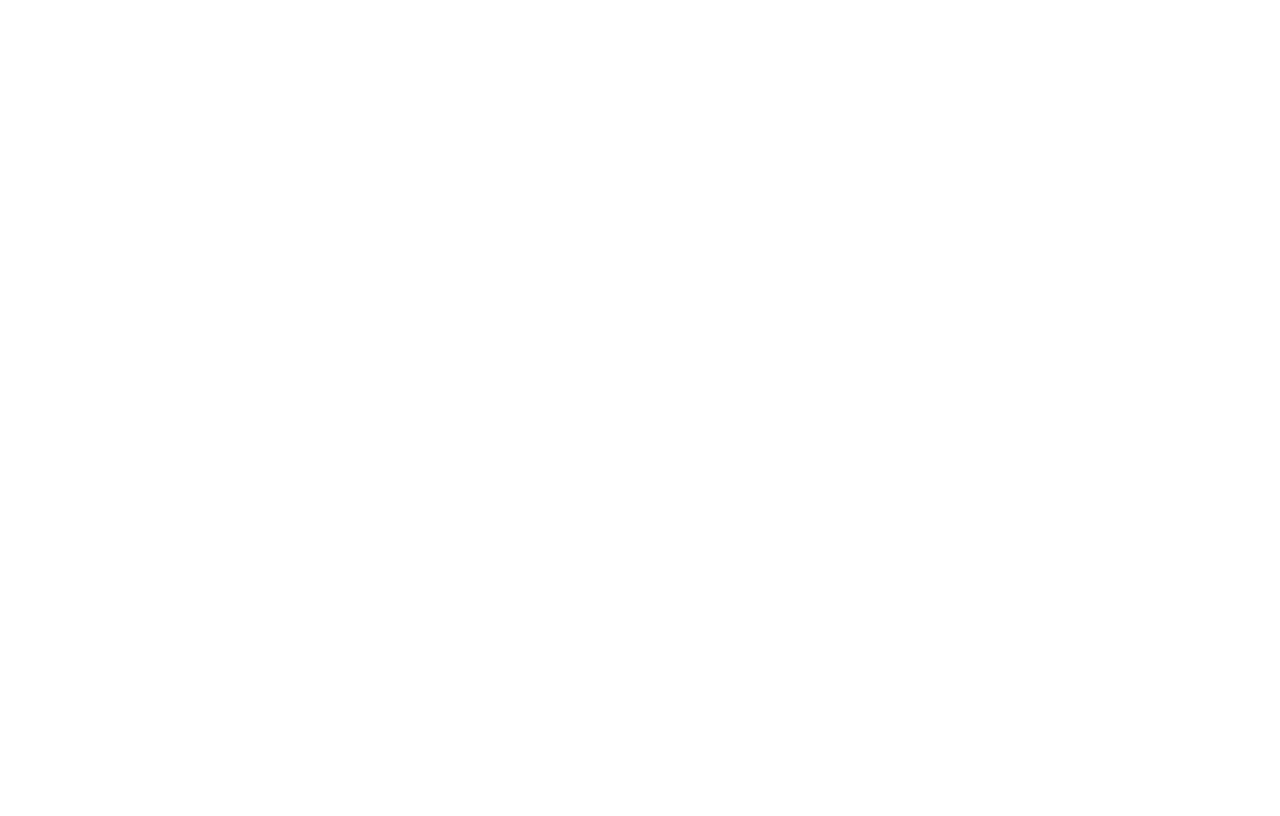
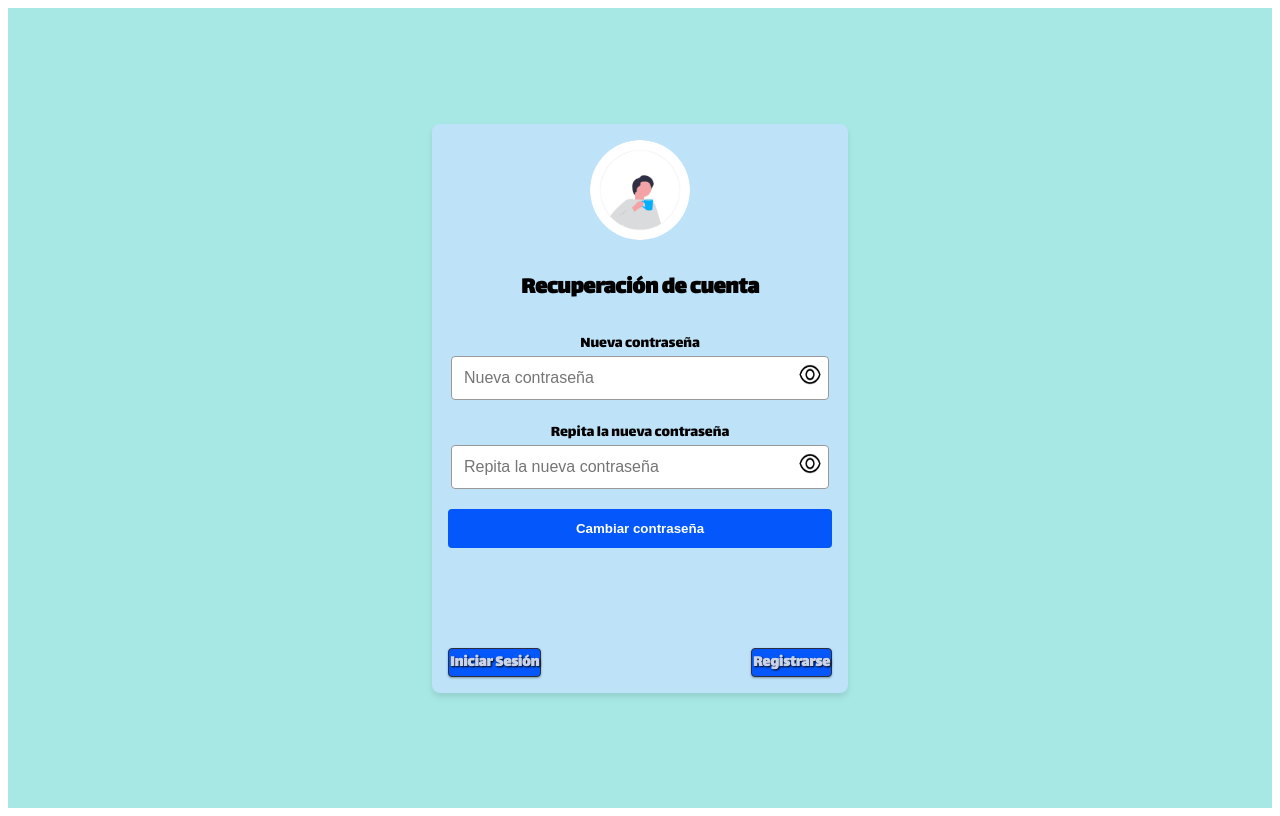
Before and after one commit to LaborSeekers/App-Web-JobHub, an Angular app: page /change-password in a window 1280 px wide. Before the commit this address led to /. Built offline with nearby package versions, Linux system fonts and the light colour scheme.

Commit message:
Feat: Login

```diff
--- a/src/app/app-routing.module.ts
+++ b/src/app/app-routing.module.ts
@@ -1,9 +1,11 @@
 import { NgModule } from '@angular/core';
 import { RouterModule, Routes } from '@angular/router';
 import { ForgotPasswordComponent } from './login/forgot-password/forgot-password.component';
+import { ChangePasswordComponent } from './login/change-password/change-password.component';
 
 const routes: Routes = [{ path: 'login', loadChildren: () => import('./login/login.module').then(m => m.LoginModule) },
-  { path: 'forgot-password', component: ForgotPasswordComponent }
+  { path: 'forgot-password', component: ForgotPasswordComponent },
+  {path: 'change-password' , component: ChangePasswordComponent}
 ];
 
 @NgModule({
--- a/src/app/login/change-password/change-password.component.css
+++ b/src/app/login/change-password/change-password.component.css
@@ -0,0 +1,140 @@
+@import url('https://fonts.googleapis.com/css2?family=Lalezar&display=swap');
+
+.logo-container {
+    position: absolute;
+    top: 20px;
+    left: 20px;
+}
+
+.logo-background {
+    background-color: #ddd;
+    padding: 10px;
+    border-radius: 10%;
+}
+
+.logo-image {
+    width: 100px;
+    height: auto;
+}
+
+body {
+    margin: 0;
+    padding: 0;
+    box-sizing: border-box;
+    font-family: 'Lalezar', cursive;
+    background-color: #A7E8E5;
+    display: flex;
+    align-items: center;
+    justify-content: center;
+    flex-direction: column;
+    height: 100vh;
+    position: relative;
+}
+
+.container {
+    display: flex;
+    align-items: center;
+    justify-content: center;
+    flex: 1;
+    width: 100%;
+}
+
+.card {
+    background-color: #bee3f8;
+    padding: 16px;
+    border-radius: 8px;
+    box-shadow: 0px 4px 6px rgba(0, 0, 0, 0.1);
+    width: 100%;
+    max-width: 384px;
+    text-align: center;
+}
+
+.title {
+    font-size: 24px;
+    font-weight: bold;
+    margin-bottom: 24px;
+}
+
+.avatar-container {
+    display: flex;
+    flex-direction: column;
+    justify-content: center;
+    align-items: center;
+    margin-bottom: 20px;
+}
+
+.avatar {
+    width: 100px;
+    height: 100px;
+    border-radius: 50%;
+    vertical-align: middle;
+    margin-bottom: 10px;
+}
+
+.input-group {
+    position: relative;
+    margin-bottom: 20px;
+}
+
+.input {
+    width: calc(100% - 60px);
+    padding: 12px;
+    border: 1px solid #999;
+    border-radius: 4px;
+    font-size: 16px;
+    padding-right: 40px;
+}
+
+.eye-icon-container {
+    position: absolute;
+    right: 10px;
+    top: 70%;
+    transform: translateY(-50%);
+}
+
+.eye-icon {
+    width: 24px;
+    height: 24px;
+    cursor: pointer;
+}
+
+.submit-btn {
+    width: 100%;
+    padding: 12px;
+    background-color: #0458FB;
+    color: white;
+    border: none;
+    border-radius: 4px;
+    font-weight: bold;
+    cursor: pointer;
+    margin-bottom: 20px;
+}
+
+.submit-btn:hover {
+    background-color: #003366;
+}
+
+.actions {
+    display: flex;
+    justify-content: space-between;
+    margin-top: 80px;
+}
+
+.action-button {
+    padding: 1px;
+    border: 1px solid #2d2e40;
+    border-radius: 4px;
+    background-color: #0458FB;
+    color: #c9d4ea;
+    font-weight: bold;
+    cursor: pointer;
+    text-align: center;
+    text-decoration: none;
+    box-shadow: 0 1px 3px rgba(0, 0, 0, 0.12), 0 1px 2px rgba(0, 0, 0, 0.24);
+    text-shadow: 1px 1px 2px black;
+}
+
+.action-button:hover {
+    background-color: #007bff;
+    color: white;
+}
--- a/src/app/login/change-password/change-password.component.html
+++ b/src/app/login/change-password/change-password.component.html
@@ -1 +1,42 @@
-<p>change-password works!</p>
+<!DOCTYPE html>
+<html lang="en">
+<head>
+    <meta charset="UTF-8">
+    <meta name="viewport" content="width=device-width, initial-scale=1.0">
+    <link rel="stylesheet" href="change-password.component.css">
+    <title>Recuperación de cuenta</title>
+</head>
+<body>
+    <div class="container">
+        <div class="card">
+            <div class="avatar-container">
+                <img src="assets/imagenes/User.png" alt="User Avatar" class="avatar" crossorigin="anonymous">
+            </div>
+            <h2 class="title">Recuperación de cuenta</h2>
+            <form class="form" (submit)="onSubmit()">
+                <div class="input-group">
+                    <label for="new-password" class="sr-only">Nueva contraseña</label>
+                    <input id="new-password" #newPasswordInput name="new-password" type="password" autocomplete="new-password" required="" class="input" placeholder="Nueva contraseña">
+                    <div class="eye-icon-container" (click)="togglePasswordVisibility(newPasswordInput, newEyeIcon)">
+                        <img src="assets/imagenes/Eye.png" alt="Mostrar/Ocultar contraseña" class="eye-icon" #newEyeIcon>
+                    </div>
+                </div>
+                <div class="input-group">
+                    <label for="confirm-password" class="sr-only">Repita la nueva contraseña</label>
+                    <input id="confirm-password" #confirmPasswordInput name="confirm-password" type="password" autocomplete="new-password" required="" class="input" placeholder="Repita la nueva contraseña">
+                    <div class="eye-icon-container" (click)="togglePasswordVisibility(confirmPasswordInput, confirmEyeIcon)">
+                        <img src="assets/imagenes/Eye.png" alt="Mostrar/Ocultar contraseña" class="eye-icon" #confirmEyeIcon>
+                    </div>
+                </div>
+                <div>
+                    <button type="submit" class="submit-btn">Cambiar contraseña</button>
+                </div>
+            </form>
+            <div class="actions">
+                <a href="#" class="action-button">Iniciar Sesión</a>
+                <a href="#" class="action-button">Registrarse</a>
+            </div>
+        </div>
+    </div>
+</body>
+</html>
--- a/src/app/login/change-password/change-password.component.ts
+++ b/src/app/login/change-password/change-password.component.ts
@@ -1,10 +1,37 @@
-import { Component } from '@angular/core';
+import { Component, Renderer2, ViewChild, ElementRef } from '@angular/core';
 
 @Component({
   selector: 'app-change-password',
   templateUrl: './change-password.component.html',
-  styleUrl: './change-password.component.css'
+  styleUrls: ['./change-password.component.css']
 })
 export class ChangePasswordComponent {
+  @ViewChild('newPasswordInput') newPasswordInput!: ElementRef<HTMLInputElement>;
+  @ViewChild('confirmPasswordInput') confirmPasswordInput!: ElementRef<HTMLInputElement>;
+  @ViewChild('newEyeIcon') newEyeIcon!: ElementRef<HTMLImageElement>;
+  @ViewChild('confirmEyeIcon') confirmEyeIcon!: ElementRef<HTMLImageElement>;
 
+  constructor(private renderer: Renderer2) {}
+
+  togglePasswordVisibility(inputElement: HTMLInputElement, eyeIconElement: HTMLImageElement): void {
+    const inputType = inputElement.getAttribute('type');
+    const newType = inputType === 'password' ? 'text' : 'password';
+    const eyeIconSrc = newType === 'password' ? 'assets/imagenes/Eye.png' : 'assets/imagenes/Eye.png';
+
+    this.renderer.setAttribute(inputElement, 'type', newType);
+    this.renderer.setAttribute(eyeIconElement, 'src', eyeIconSrc);
+  }
+
+  onSubmit(): void {
+    const newPassword = this.newPasswordInput.nativeElement.value;
+    const confirmPassword = this.confirmPasswordInput.nativeElement.value;
+
+    if (newPassword !== confirmPassword) {
+      // Handle password mismatch error
+      console.log('Las contraseñas no coinciden');
+    } else {
+      // Proceed with password change
+      console.log('Contraseñas coinciden. Procesar cambio de contraseña.');
+    }
+  }
 }
--- a/src/app/login/forgot-password/forgot-password.component.css
+++ b/src/app/login/forgot-password/forgot-password.component.css
@@ -113,8 +113,8 @@
     margin-bottom: 10px;
     border: 1px solid #007bff;
     border-radius: 4px;
-    background-color: blue;
-    color: white;
+    background-color: rgb(91, 91, 233);
+    color: rgb(0, 0, 0);
     font-weight: bold;
     cursor: pointer;
 }
--- a/src/app/login/forgot-password/forgot-password.component.html
+++ b/src/app/login/forgot-password/forgot-password.component.html
@@ -23,6 +23,9 @@
             <p class="description" #description>Enviaremos un código de verificación a este email si coincide con una cuenta de JobHub existente.</p>
             <input type="email" class="email-input" #emailInput>
             <button class="recover-button" (click)="recoverAccount()">Recuperar cuenta</button>
+            <div class="change-password" #changePassword style="display: none;">
+                <a routerLink="/change-password">Cambie su contraseña</a>
+            </div>
             <div class="actions" #actions>
                 <button class="action-button" routerLink="/login">Iniciar sesión</button>
                 <button class="action-button" routerLink="/register">Registrarse</button>
--- a/src/app/login/forgot-password/forgot-password.component.ts
+++ b/src/app/login/forgot-password/forgot-password.component.ts
@@ -10,6 +10,7 @@
   @ViewChild('actions') actions!: ElementRef<HTMLDivElement>;
   @ViewChild('description') description!: ElementRef<HTMLParagraphElement>;
   @ViewChild('confirmationMessage') confirmationMessage!: ElementRef<HTMLParagraphElement>;
+  @ViewChild('changePassword') changePassword!: ElementRef<HTMLDivElement>;
 
   recoverAccount() {
     const emailValue = this.emailInput.nativeElement.value;
@@ -17,6 +18,7 @@
       this.actions.nativeElement.style.display = 'none';
       this.description.nativeElement.style.display = 'none';
       this.confirmationMessage.nativeElement.style.display = 'block';
+      this.changePassword.nativeElement.style.display = 'block';
     } else {
       alert("Por favor, ingrese su correo electrónico.");
     }
--- a/src/app/login/login.module.ts
+++ b/src/app/login/login.module.ts
@@ -20,7 +20,8 @@
     LoginRoutingModule
   ],exports: [
     LoginComponent,
-    ForgotPasswordComponent
+    ForgotPasswordComponent,
+    ChangePasswordComponent
   ]
 })
 export class LoginModule { }
```
Also changed, not shown: 1 other file (tests, documents, lock files or other folders).
